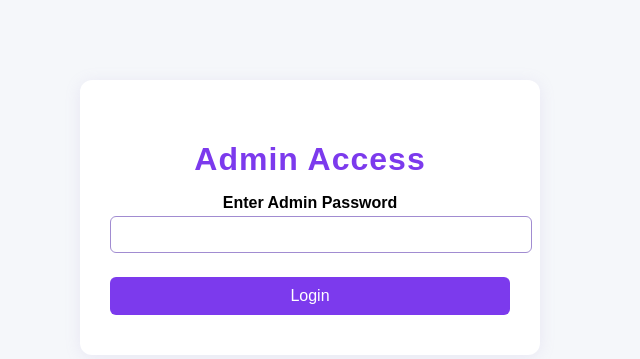
After one commit to JHID-O/playground, a Django app: page /playground/admin-login/ in a window 1280 px wide. The commit adds this page. Shown: the top 359 px of the page, without its empty margins (330-970 px from the left). Run offline with Django 5.2, Linux system fonts and the light colour scheme.

Commit message:
Update templates and fix admin navigation/buttons

```diff
--- a/playground/templates/add_playground.html
+++ b/playground/templates/add_playground.html
@@ -77,6 +77,6 @@
             </div>
             <button type="submit">Upload</button>
         </form>
-        <a href="/playground/" class="back-btn">Back to Playground</a>
+    <a href="{% url 'admin_menu' %}" class="back-btn">Back to Admin</a>
     </div>
 </body>
--- /dev/null
+++ b/playground/templates/admin_login.html
@@ -0,0 +1,32 @@
+<!-- Admin password prompt page -->
+<!DOCTYPE html>
+<html lang="en">
+<head>
+    <meta charset="UTF-8">
+    <title>Admin Login</title>
+    <style>
+        body { font-family: Arial, sans-serif; background: #f5f7fa; }
+        .container { max-width: 400px; margin: 80px auto; background: #fff; border-radius: 12px; box-shadow: 0 2px 16px rgba(161, 140, 209, 0.15); padding: 40px 30px; text-align: center; }
+        h1 { color: #7c3aed; margin-bottom: 16px; letter-spacing: 1px; }
+        label { display: block; margin-top: 16px; font-weight: bold; }
+        input[type="password"] { width: 100%; padding: 10px; border-radius: 6px; border: 1px solid #a18cd1; margin-top: 4px; }
+        button { margin-top: 24px; padding: 10px 24px; background: #7c3aed; color: #fff; border: none; border-radius: 6px; font-size: 1em; cursor: pointer; width: 100%; }
+        button:hover { background: #a18cd1; }
+        .error { color: #e53e3e; margin-top: 12px; }
+    </style>
+</head>
+<body>
+    <div class="container">
+        <h1>Admin Access</h1>
+        <form method="post">
+            {% csrf_token %}
+            <label for="password">Enter Admin Password</label>
+            <input type="password" id="password" name="password" required>
+            <button type="submit">Login</button>
+        </form>
+        {% if error %}
+        <div class="error">{{ error }}</div>
+        {% endif %}
+    </div>
+</body>
+</html>
--- a/playground/templates/all_data_table.html
+++ b/playground/templates/all_data_table.html
@@ -19,7 +19,7 @@
 </head>
 <body>
     <div class="container">
-        <a href="/playground/" class="back-btn" style="float: right; margin-top: 0; margin-bottom: 10px;">Back to Playground</a>
+    <a href="{% url 'admin_menu' %}" class="back-btn" style="float: right; margin-top: 0; margin-bottom: 10px;">Back to Admin</a>
         <h1>All Playground Data</h1>
         <form method="get" class="search-bar">
             <input type="text" name="q" placeholder="Search by any field..." value="{{ query }}">
--- a/playground/urls.py
+++ b/playground/urls.py
@@ -2,9 +2,12 @@ from django.urls import path
 from . import views
 
 urlpatterns = [
-    path('', views.home, name='playground_home'),
-    path('add/', views.add_playground, name='add_playground'),
-    path('table/', views.playground_table, name='playground_table'),
-    path('download/', views.download_phn, name='download_phn'),
-    path('all/', views.all_data_table, name='all_data_table'),
-]
+        path('', views.home, name='playground_home'),
+        path('add/', views.add_playground, name='add_playground'),
+        path('table/', views.playground_table, name='playground_table'),
+        path('download/', views.download_phn, name='download_phn'),
+        path('all/', views.all_data_table, name='all_data_table'),
+        path('tracker/', views.tracker_dashboard, name='tracker_dashboard'),
+        path('admin/', views.admin_menu, name='admin_menu'),
+        path('admin-login/', views.admin_login, name='admin_login'),
+    ]
--- a/playground/views.py
+++ b/playground/views.py
@@ -1,3 +1,26 @@
+from django.views.decorators.csrf import csrf_protect
+# Admin login view
+@csrf_protect
+def admin_login(request):
+    error = None
+    if request.method == 'POST':
+        password = request.POST.get('password')
+        if password == 'carelon':
+            request.session['is_admin'] = True
+            return redirect('admin_menu')
+        else:
+            error = 'Incorrect password.'
+    return render(request, 'admin_login.html', {'error': error})
+
+# Admin menu view
+def admin_menu(request):
+    if not request.session.get('is_admin'):
+        return redirect('admin_login')
+    return render(request, 'admin_menu.html')
+from .models import PlaygroundModel, DownloadNotification
+def tracker_dashboard(request):
+    notifications = DownloadNotification.objects.all().order_by('-download_date')
+    return render(request, 'tracker_dashboard.html', {'notifications': notifications})
 from django.shortcuts import render, redirect
 from .forms import PlaygroundModelForm
 from .models import PlaygroundModel
@@ -34,6 +57,7 @@ def download_phn(request):
     phil_no = request.POST.get('phil_no')
     date_hired = request.POST.get('date_hired')
     position = request.POST.get('position')
+    email = request.POST.get('email')
     phn_query = request.GET.get('phn', '')
     query = request.GET.get('q', '')
     # Filter data as in all_data_table
@@ -98,6 +122,14 @@ def download_phn(request):
     doc.save(f)
     f.seek(0)
     filename = f"certification_{slugify(name or 'employee')}.docx"
+    # Log the download event
+    DownloadNotification.objects.create(
+        name=name,
+        phil_no=phil_no,
+        date_hired=date_hired,
+        position=position,
+        email=email
+    )
     response = HttpResponse(f.getvalue(), content_type='application/vnd.openxmlformats-officedocument.wordprocessingml.document')
     response['Content-Disposition'] = f'attachment; filename="{filename}"'
     return response
```
Also changed, not shown: playground/models.py (+13 -0 lines), playground/templates/admin_menu.html (added, +24 -0 lines), playground/templates/playground_1.html (+3 -4 lines), playground/templates/tracker_dashboard.html (added, +47 -0 lines), templates/home.html (+4 -4 lines).
